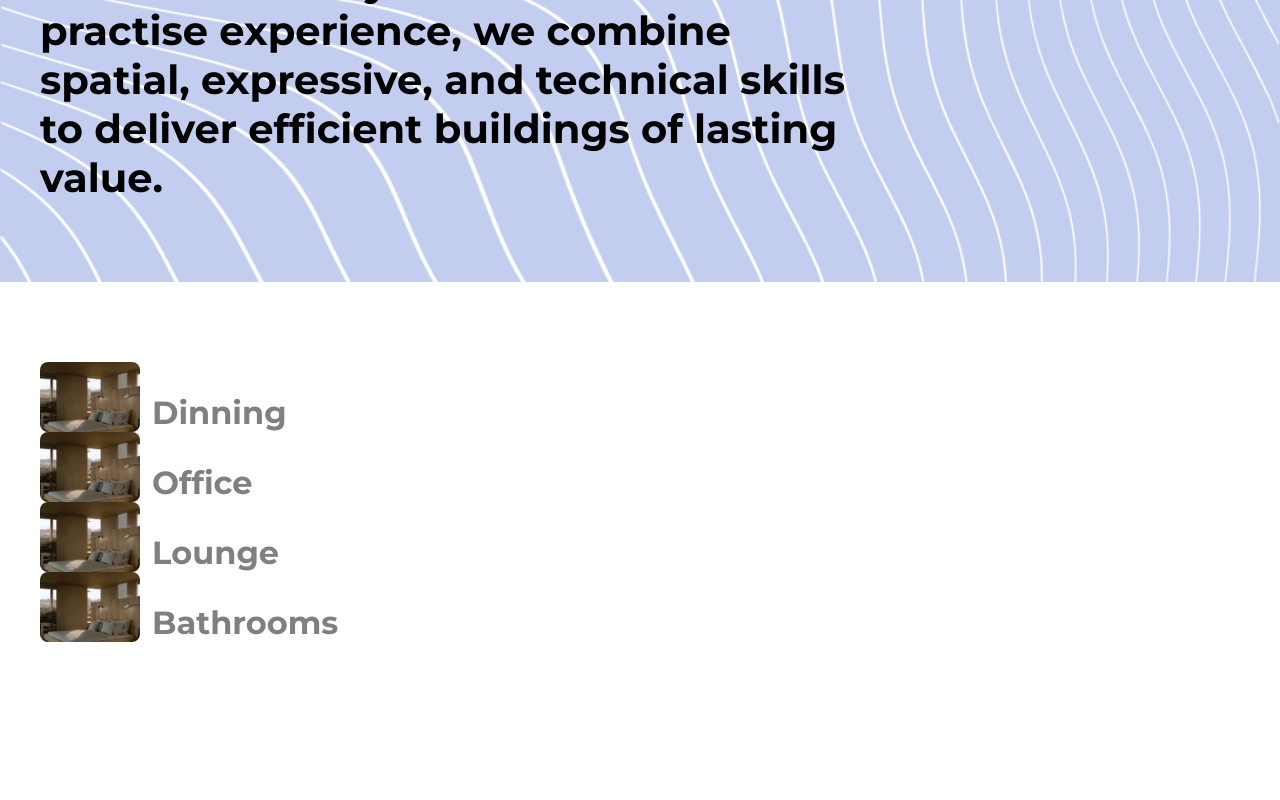
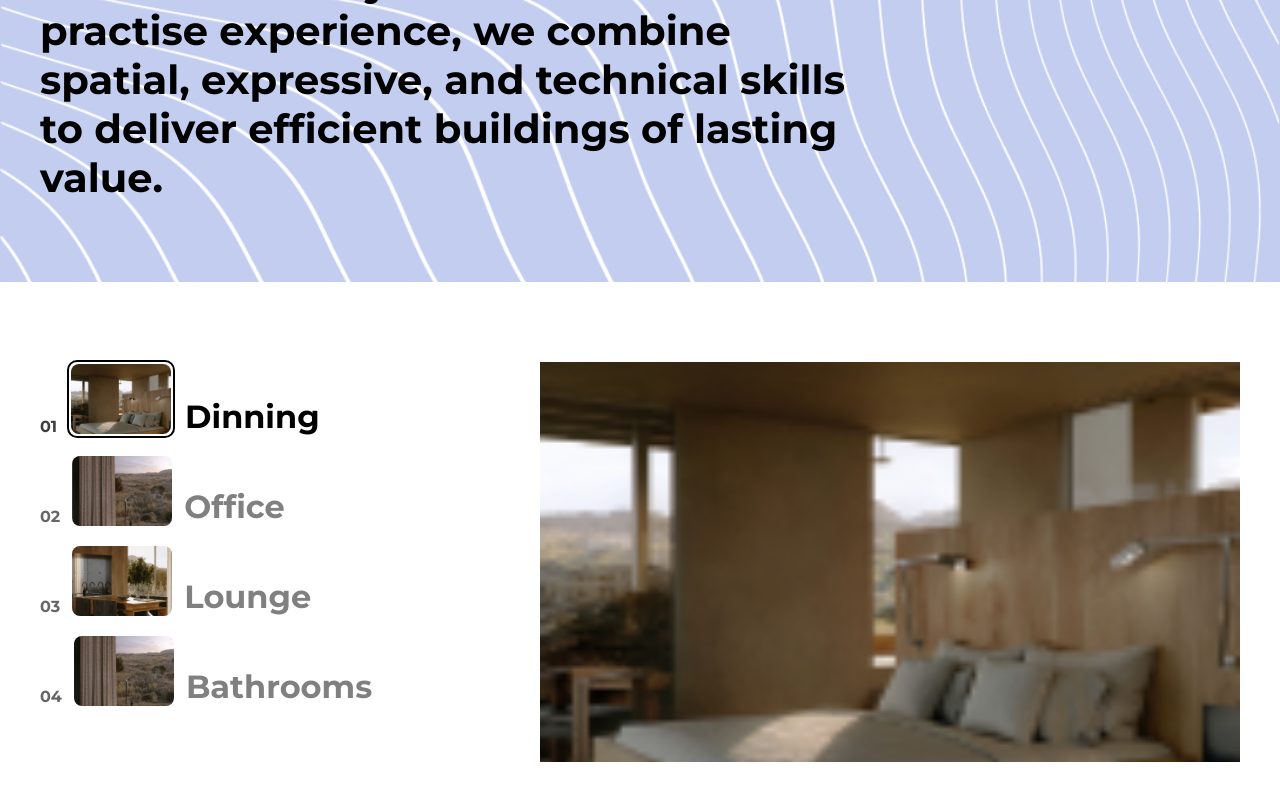
Before and after one commit to CristianCavanzo/Gretta, a Next.js app: page / in a window 1280 px wide. Shown: the part 1102-1902 px from the top of the page. Before the commit the page ends 1824 px from the top, so only its background shows below. Built offline with nearby package versions, Linux system fonts and the light colour scheme.

Commit message:
[Add]: card component

```diff
--- a/src/layout/CTA/components/card.tsx
+++ b/src/layout/CTA/components/card.tsx
@@ -3,11 +3,12 @@ import React from 'react';
 import styled from 'styled-components';
 const CardComponent = styled.div`
 	display: flex;
-	align-items: flex-end;
 	column-gap: 12px;
 	cursor: pointer;
+	:hover .card_container--text {
+		color: #000;
+	}
 	.card_container--image {
-		padding: 4px;
 		width: 100px;
 		height: 70px;
 		position: relative;
@@ -16,6 +17,18 @@ const CardComponent = styled.div`
 		font-size: 32px;
 		color: #808080;
 		font-weight: bold;
+		transition: color 170ms ease-in;
+	}
+	.card_container--text:hover {
+		transition: color 200ms ease-in;
+		color: #000;
+	}
+	.card_active--image {
+		outline: 2px solid black;
+		padding: 2px;
+	}
+	.card_active--text {
+		color: #000000;
 	}
 `;
 interface IProps {
@@ -25,11 +38,41 @@ interface IProps {
 		alt: string;
 	};
 	active: boolean;
+	activateCards: React.Dispatch<
+		React.SetStateAction<
+			{
+				image: {
+					src: string;
+					alt: string;
+				};
+				active: boolean;
+				text: string;
+			}[]
+		>
+	>;
+	cards: {
+		image: {
+			src: string;
+			alt: string;
+		};
+		active: boolean;
+		text: string;
+	}[];
+	id: number;
 }
-const Card = ({ children, image, active }: IProps) => {
+const Card = ({ children, image, active, activateCards, cards, id }: IProps) => {
+	const handleActive = () => {
+		const newCards = [...cards];
+		const findActivateIndex = newCards.findIndex((card) => card.active);
+		newCards[findActivateIndex].active = false;
+		newCards[id].active = true;
+		activateCards(newCards);
+	};
+
 	return (
-		<CardComponent>
-			<div className={`${active && 'card_active--image'} card_container--image border-radious-8`}>
+		<CardComponent onClick={handleActive}>
+			<div className={`${active && 'card_active--image'} border-radious-8`}>
+				<div className={`card_container--image border-radious-8`}>
 					<Image
 						src={image.src}
 						alt={image.alt}
@@ -39,6 +82,7 @@ const Card = ({ children, image, active }: IProps) => {
 						fill
 					/>
 				</div>
+			</div>
 			<div className={`${active && 'card_active--text'} card_container--text`}>{children}</div>
 		</CardComponent>
 	);
--- a/src/layout/CTA/index.tsx
+++ b/src/layout/CTA/index.tsx
@@ -1,11 +1,41 @@
-import React from 'react';
+import React, { Fragment, useState } from 'react';
 import styled from 'styled-components';
 import { Card } from './components/card';
+
 const Section = styled.section`
 	padding: 80px 40px;
+	display: grid;
+	grid-template-columns: 1fr 1fr;
+	div {
+		display: flex;
+		align-items: flex-end;
+	}
+	.cta_container--card {
+		column-gap: 12px;
+		color: #666666;
+		font-weight: bold;
+	}
+	.cta_container--card-bold {
+		color: #3d3d3d;
+	}
+	.cta_container--rigth {
+		position: relative;
+		width: 700px;
+		height: 400px;
+	}
+	.cta_container--left {
+		display: flex;
+		flex-direction: column;
+		align-items: flex-start;
+		row-gap: 20px;
+	}
 `;
 import Dinnnig from '@img/dinning.png';
-const CTA = ({ children }) => {
+import Office from '@img/office.png';
+import Lounge from '@img/lounge.png';
+import Bathrooms from '@img/bathrooms.png';
+import Image from 'next/image';
+const CTA = () => {
 	const images = [
 		{
 			image: {
@@ -17,40 +47,63 @@ const CTA = ({ children }) => {
 		},
 		{
 			image: {
-				src: Dinnnig.src,
+				src: Office.src,
 				alt: 'Office image',
 			},
-			active: true,
+			active: false,
 			text: 'Office',
 		},
 		{
 			image: {
-				src: Dinnnig.src,
+				src: Lounge.src,
 				alt: 'Lounge image',
 			},
-			active: true,
+			active: false,
 			text: 'Lounge',
 		},
 		{
 			image: {
-				src: Dinnnig.src,
+				src: Bathrooms.src,
 				alt: 'Bathrooms image',
 			},
-			active: true,
+			active: false,
 			text: 'Bathrooms',
 		},
 	];
-	const image = {
-		src: Dinnnig.src,
-		alt: 'Dinning image',
-	};
+	const [state, setState] = useState(images);
+	const activeImage = state.find((item) => item.active);
 	return (
 		<Section>
-			{images.map((itm, key) => (
-				<Card image={image} active={false} key={key}>
-					{itm.text}
-				</Card>
-			))}
+			<div className="cta_container--left">
+				{state.map((itm, key) => (
+					<Fragment key={key}>
+						<div className="cta_container--card">
+							<p className={`${itm.active && 'text-bold cta_container--card-bold'}`}>
+								{`0${key + 1} `}
+							</p>
+							<Card
+								image={itm.image}
+								active={itm.active}
+								activateCards={setState}
+								cards={state}
+								id={key}
+							>
+								{itm.text}
+							</Card>
+						</div>
+					</Fragment>
+				))}
+			</div>
+
+			<div className="cta_container--rigth">
+				<Image
+					src={activeImage.image.src}
+					alt={activeImage.image.alt}
+					style={{ objectFit: 'cover' }}
+					quality="100"
+					fill
+				/>
+			</div>
 		</Section>
 	);
 };
```
Lines whose indentation alone changed are shown as unchanged.
